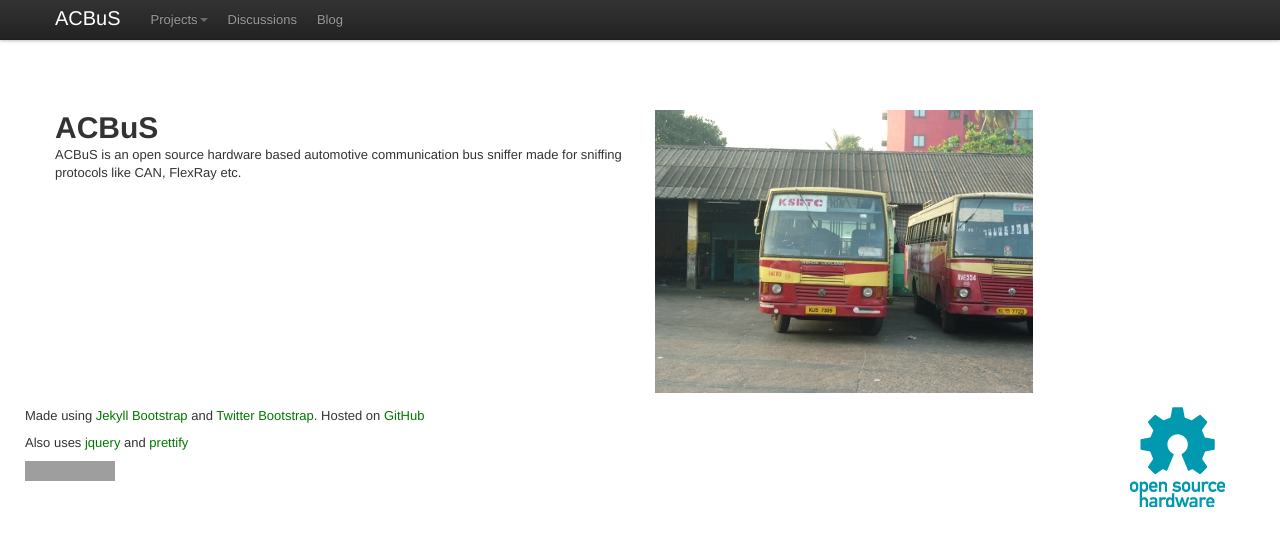
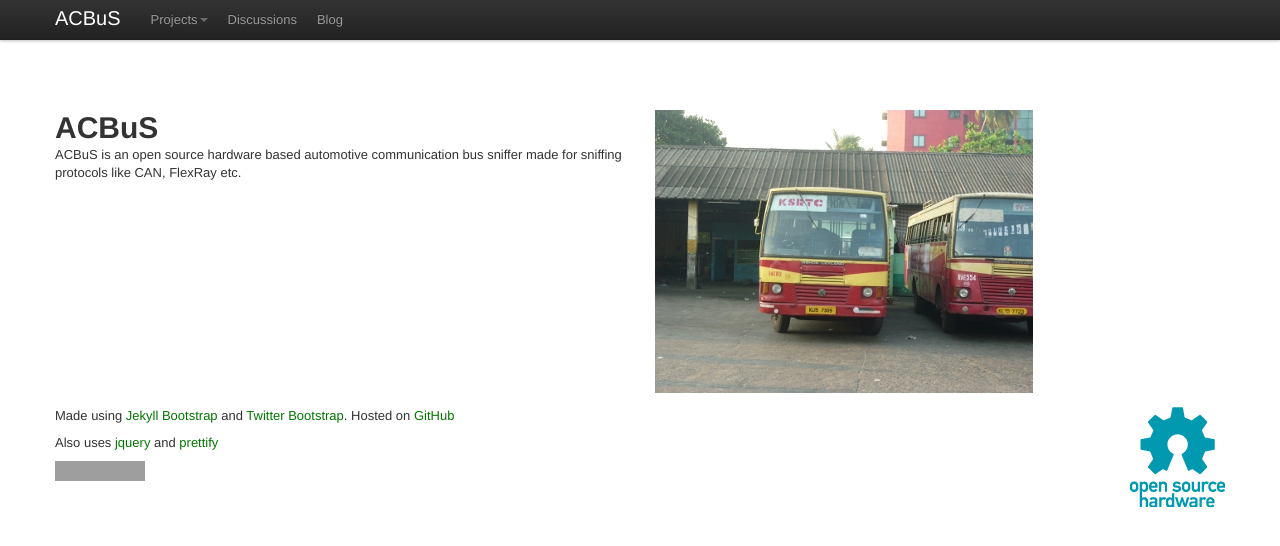
Before and after one commit to acbus/_acbus.github.com, a Jekyll site: the page built from index.html, in a window 1280 px wide. Shown: the top 546 px of the page. Built offline with Jekyll 4.4.1, drawn with Linux system fonts in a browser that asks for light colours; Markdown is read by kramdown in place of the engine named in the settings; grey boxes are pictures that could not be loaded.

Commit message:
moved row

```diff
--- a/_layouts/page.html
+++ b/_layouts/page.html
@@ -76,11 +76,8 @@
 		{{ content }}
 
 <div class="container"> <!-- container -->
-<!-- Footer
-================================================== -->
+<!-- Footer ================================================== -->
 <footer class="footer">
-	<!-- Main block -->
-	<div class="row">
 
 		<p class="pull-right"><a rel="hardware license" href="http://freedomdefined.org/OSHW"><img alt="Open source Hardware definition" style="border-width:0" src="http://acbus.org/assets/images/oshw-logo-100-px.png" /></a></p>
 
@@ -89,7 +86,6 @@
 		<p>Also uses <a href="http://jquery.com/">jquery</a> and <a href="http://code.google.com/p/google-code-prettify/">prettify</a></p>
 		<p><a rel="content license" href="http://creativecommons.org/licenses/by-sa/3.0/"><img alt="Creative Commons License" style="border-width:0" src="http://i.creativecommons.org/l/by-sa/3.0/88x31.png" /></a></p>
 
-	</div> <!-- /Main block -->
 </footer>
 </div> <!-- /container -->
 
```
